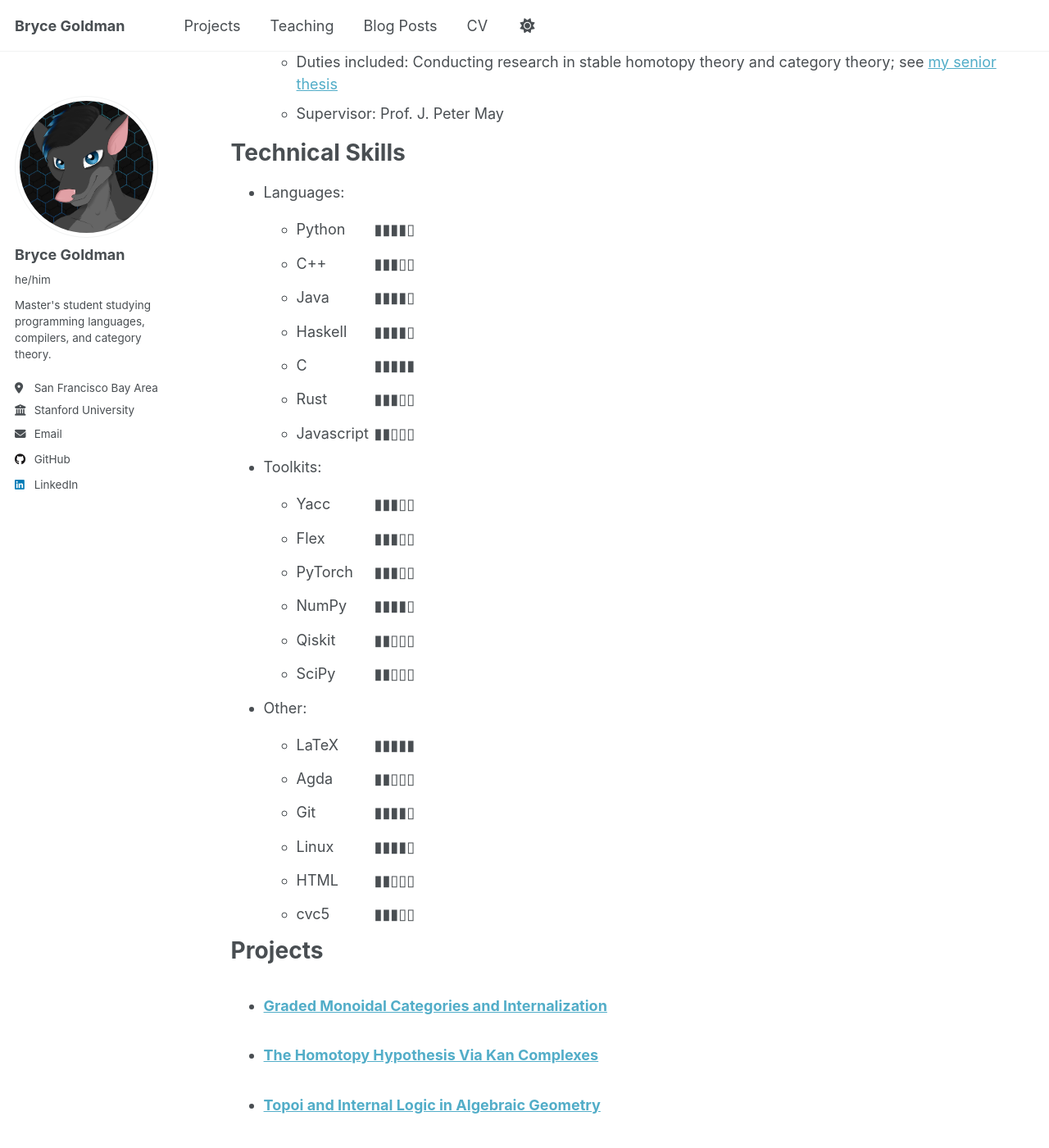
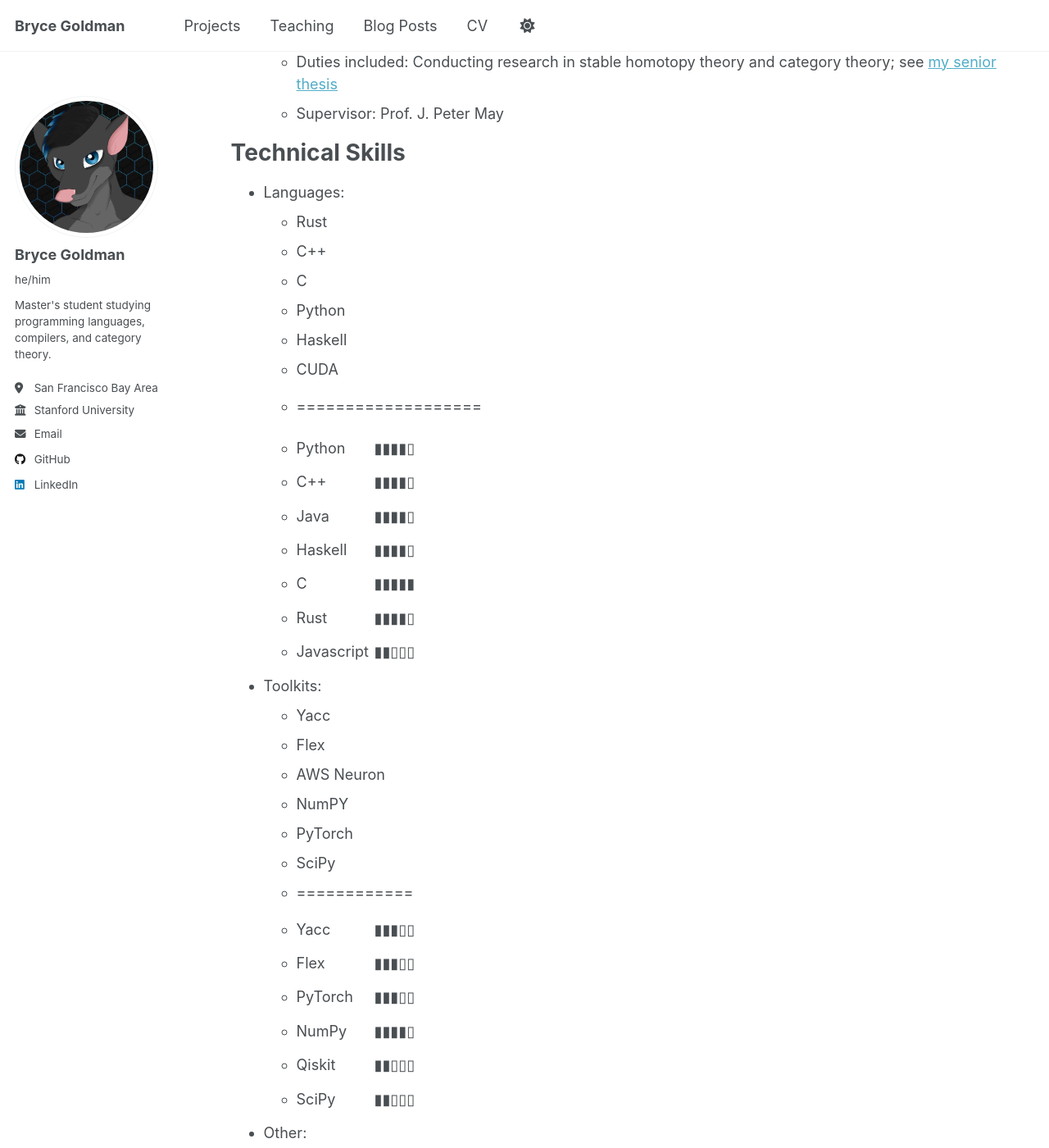
Before and after one commit to Alkizar/alkizar.github.io, a Jekyll site: the page built from _pages/cv.md, in a window 1280 px wide and 1400 px high, scrolled down 773 px. Shown: the whole window at 82% size. Built offline with Jekyll 4.4.1, drawn with Linux system fonts in a browser that asks for light colours; some of the changed text lies outside the part shown.

Commit message:
simplifying skill list

```diff
--- a/_pages/cv.md
+++ b/_pages/cv.md
@@ -38,14 +38,29 @@
 Technical Skills
 ======
 * Languages:
+  * Rust
+  * C++
+  * C
+  * Python
+  * Haskell
+  * CUDA
+  * ===================
+
   * <div id="wrapper" class="small-line"><p class="align-left">Python</p><p class="align-center">▮▮▮▮▯</p></div><style>p.align-left {text-align:left;padding:0;margin:0;position:absolute;}p.align-center{  text-align: center;  margin-left: -50px;}</style>
-  * <div id="wrapper" class="small-line"><p class="align-left">C++</p><p class="align-center">▮▮▮▯▯</p></div><style>p.align-left {text-align:left;padding:0;margin:0;position:absolute;}p.align-center{  text-align: center;  margin-left: -50px;}</style>
+  * <div id="wrapper" class="small-line"><p class="align-left">C++</p><p class="align-center">▮▮▮▮▯</p></div><style>p.align-left {text-align:left;padding:0;margin:0;position:absolute;}p.align-center{  text-align: center;  margin-left: -50px;}</style>
   * <div id="wrapper" class="small-line"><p class="align-left">Java</p><p class="align-center">▮▮▮▮▯</p></div><style>p.align-left {text-align:left;padding:0;margin:0;position:absolute;}p.align-center{  text-align: center;  margin-left: -50px;}</style>
   * <div id="wrapper" class="small-line"><p class="align-left">Haskell</p><p class="align-center">▮▮▮▮▯</p></div><style>p.align-left {text-align:left;padding:0;margin:0;position:absolute;}p.align-center{  text-align: center;  margin-left: -50px;}</style>
   * <div id="wrapper" class="small-line"><p class="align-left">C</p><p class="align-center">▮▮▮▮▮</p></div><style>p.align-left {text-align:left;padding:0;margin:0;position:absolute;}p.align-center{  text-align: center;  margin-left: -50px;}</style>
-  * <div id="wrapper" class="small-line"><p class="align-left">Rust</p><p class="align-center">▮▮▮▯▯</p></div><style>p.align-left {text-align:left;padding:0;margin:0;position:absolute;}p.align-center{  text-align: center;  margin-left: -50px;}</style>
+  * <div id="wrapper" class="small-line"><p class="align-left">Rust</p><p class="align-center">▮▮▮▮▯</p></div><style>p.align-left {text-align:left;padding:0;margin:0;position:absolute;}p.align-center{  text-align: center;  margin-left: -50px;}</style>
   * <div id="wrapper" class="small-line"><p class="align-left">Javascript</p><p class="align-center">▮▮▯▯▯</p></div><style>p.align-left {text-align:left;padding:0;margin:0;position:absolute;}p.align-center{  text-align: center;  margin-left: -50px;}</style>
 * Toolkits:
+  * Yacc
+  * Flex
+  * AWS Neuron
+  * NumPY
+  * PyTorch
+  * SciPy
+  * ============
   * <div id="wrapper" class="small-line"><p class="align-left">Yacc</p><p class="align-center">▮▮▮▯▯</p></div><style>p.align-left {text-align:left;padding:0;margin:0;position:absolute;}p.align-center{  text-align: center;  margin-left: -50px;}</style>
   * <div id="wrapper" class="small-line"><p class="align-left">Flex</p><p class="align-center">▮▮▮▯▯</p></div><style>p.align-left {text-align:left;padding:0;margin:0;position:absolute;}p.align-center{  text-align: center;  margin-left: -50px;}</style>
   * <div id="wrapper" class="small-line"><p class="align-left">PyTorch</p><p class="align-center">▮▮▮▯▯</p></div><style>p.align-left {text-align:left;padding:0;margin:0;position:absolute;}p.align-center{  text-align: center;  margin-left: -50px;}</style>
@@ -53,8 +68,12 @@
   * <div id="wrapper" class="small-line"><p class="align-left">Qiskit</p><p class="align-center">▮▮▯▯▯</p></div><style>p.align-left {text-align:left;padding:0;margin:0;position:absolute;}p.align-center{  text-align: center;  margin-left: -50px;}</style>
   * <div id="wrapper" class="small-line"><p class="align-left">SciPy</p><p class="align-center">▮▮▯▯▯</p></div><style>p.align-left {text-align:left;padding:0;margin:0;position:absolute;}p.align-center{  text-align: center;  margin-left: -50px;}</style>
 * Other:
+  * LaTeX
+  * Agda
+  * cvc5
+  * ===========
   * <div id="wrapper" class="small-line"><p class="align-left">LaTeX</p><p class="align-center">▮▮▮▮▮</p></div><style>p.align-left {text-align:left;padding:0;margin:0;position:absolute;}p.align-center{  text-align: center;  margin-left: -50px;}</style>
-  * <div id="wrapper" class="small-line"><p class="align-left">Agda</p><p class="align-center">▮▮▯▯▯</p></div><style>p.align-left {text-align:left;padding:0;margin:0;position:absolute;}p.align-center{  text-align: center;  margin-left: -50px;}</style>
+  * <div id="wrapper" class="small-line"><p class="align-left">Agda</p><p class="align-center">▮▮▮▯▯</p></div><style>p.align-left {text-align:left;padding:0;margin:0;position:absolute;}p.align-center{  text-align: center;  margin-left: -50px;}</style>
   * <div id="wrapper" class="small-line"><p class="align-left">Git</p><p class="align-center">▮▮▮▮▯</p></div><style>p.align-left {text-align:left;padding:0;margin:0;position:absolute;}p.align-center{  text-align: center;  margin-left: -50px;}</style>
   * <div id="wrapper" class="small-line"><p class="align-left">Linux</p><p class="align-center">▮▮▮▮▯</p></div><style>p.align-left {text-align:left;padding:0;margin:0;position:absolute;}p.align-center{  text-align: center;  margin-left: -50px;}</style>
   * <div id="wrapper" class="small-line"><p class="align-left">HTML</p><p class="align-center">▮▮▯▯▯</p></div><style>p.align-left {text-align:left;padding:0;margin:0;position:absolute;}p.align-center{  text-align: center;  margin-left: -50px;}</style>
```
